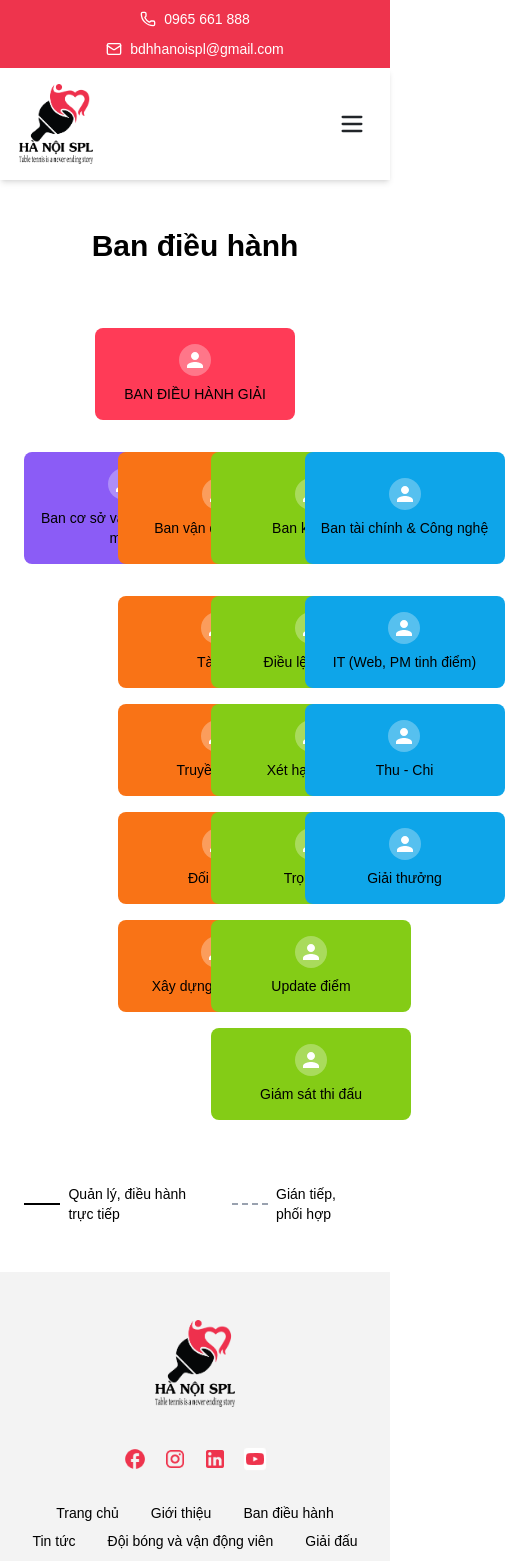
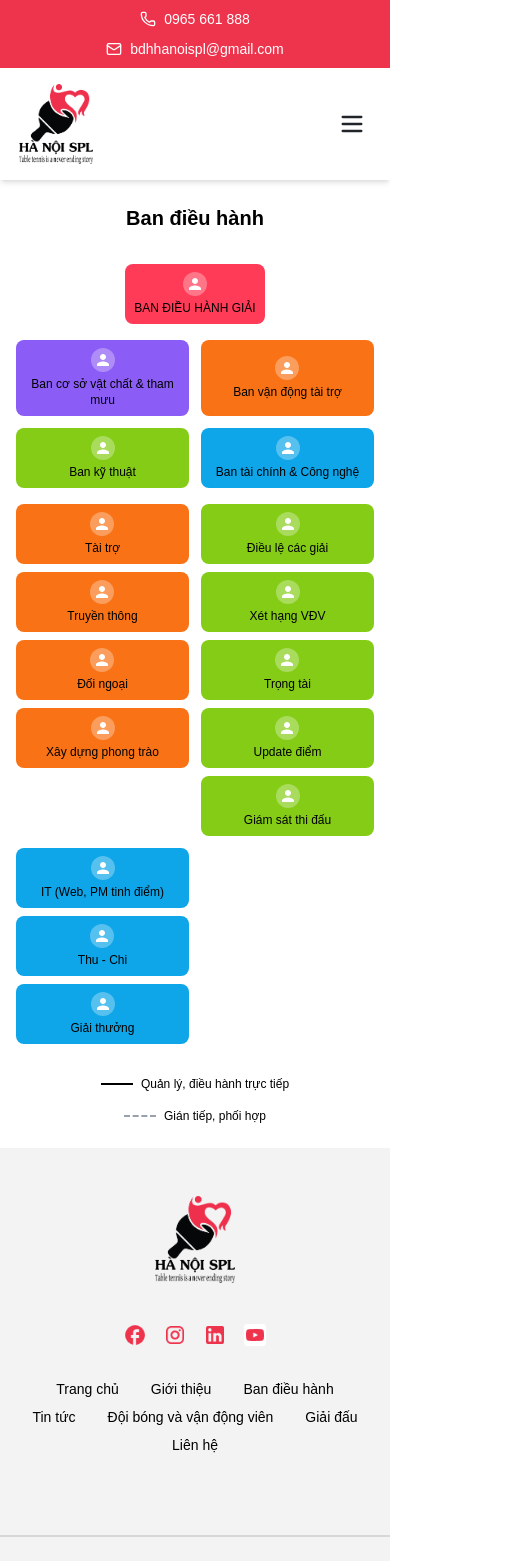
Before and after one commit to nguyentiennghiep/bongban-superlg, a Next.js app: page /executive-board in a window 390 px wide. Shown: the top 1561 px of the page, 505 px wide, since content can reach past the window. Built offline with nearby package versions, Linux system fonts and the light colour scheme.

Commit message:
update page

```diff
--- a/src/app/executive-board/page.tsx
+++ b/src/app/executive-board/page.tsx
@@ -8,16 +8,17 @@ interface BoardMemberProps {
 const BoardMember = ({ title, bgColor }: BoardMemberProps) => {
   return (
     <div
-      className={`${bgColor} rounded-lg p-4 flex items-center justify-center min-w-[200px]`}
+      className={`${bgColor} rounded-lg p-2 sm:p-4 flex items-center justify-center min-w-[140px] sm:min-w-[200px]`}
     >
       <div className="text-center">
-        <div className="w-8 h-8 bg-white/30 rounded-full mx-auto mb-2 flex items-center justify-center">
+        <div className="w-6 h-6 sm:w-8 sm:h-8 bg-white/30 rounded-full mx-auto mb-1 sm:mb-2 flex items-center justify-center">
           <svg
-            width="16"
-            height="16"
+            width="12"
+            height="12"
             viewBox="0 0 16 16"
             fill="none"
             xmlns="http://www.w3.org/2000/svg"
+            className="sm:w-4 sm:h-4"
           >
             <path
               d="M8 8C10.21 8 12 6.21 12 4C12 1.79 10.21 0 8 0C5.79 0 4 1.79 4 4C4 6.21 5.79 8 8 8ZM8 10C5.33 10 0 11.34 0 14V16H16V14C16 11.34 10.67 10 8 10Z"
@@ -25,7 +26,7 @@ const BoardMember = ({ title, bgColor }: BoardMemberProps) => {
             />
           </svg>
         </div>
-        <p className="text-black text-sm font-medium">{title}</p>
+        <p className="text-black text-xs sm:text-sm font-medium">{title}</p>
       </div>
     </div>
   );
@@ -34,17 +35,19 @@ const BoardMember = ({ title, bgColor }: BoardMemberProps) => {
 export default function ExecutiveBoardPage() {
   return (
     <div className="bg-white min-h-screen">
-      <div className="container mx-auto px-6 py-12">
-        <h1 className="text-3xl font-bold text-center mb-16">Ban điều hành</h1>
+      <div className="container mx-auto px-4 sm:px-6 py-6 sm:py-12">
+        <h1 className="text-xl sm:text-3xl font-bold text-center mb-8 sm:mb-16">
+          Ban điều hành
+        </h1>
 
         <div className="flex flex-col items-center">
           {/* Ban điều hành giải */}
-          <div className="mb-8">
+          <div className="mb-4 sm:mb-8">
             <BoardMember title="BAN ĐIỀU HÀNH GIẢI" bgColor="bg-[#FF3B57]" />
           </div>
 
           {/* Main departments */}
-          <div className="grid grid-cols-4 gap-8 mb-8 w-full max-w-4xl">
+          <div className="grid grid-cols-2 sm:grid-cols-4 gap-3 sm:gap-8 mb-4 sm:mb-8 w-full max-w-4xl">
             <BoardMember
               title="Ban cơ sở vật chất & tham mưu"
               bgColor="bg-[#8B5CF6]"
@@ -59,12 +62,12 @@ export default function ExecutiveBoardPage() {
 
           {/* Sub departments */}
           <div className="w-full max-w-4xl">
-            <div className="grid grid-cols-4 gap-8">
+            <div className="grid grid-cols-2 sm:grid-cols-4 gap-3 sm:gap-8">
               {/* Empty column for first department */}
-              <div></div>
+              <div className="hidden sm:block"></div>
 
               {/* Tài trợ column */}
-              <div className="space-y-4">
+              <div className="space-y-2 sm:space-y-4">
                 <BoardMember title="Tài trợ" bgColor="bg-[#F97316]" />
                 <BoardMember title="Truyền thông" bgColor="bg-[#F97316]" />
                 <BoardMember title="Đối ngoại" bgColor="bg-[#F97316]" />
@@ -75,7 +78,7 @@ export default function ExecutiveBoardPage() {
               </div>
 
               {/* Kỹ thuật column */}
-              <div className="space-y-4">
+              <div className="space-y-2 sm:space-y-4">
                 <BoardMember title="Điều lệ các giải" bgColor="bg-[#84CC16]" />
                 <BoardMember title="Xét hạng VĐV" bgColor="bg-[#84CC16]" />
                 <BoardMember title="Trọng tài" bgColor="bg-[#84CC16]" />
@@ -84,7 +87,7 @@ export default function ExecutiveBoardPage() {
               </div>
 
               {/* Tài chính & Công nghệ column */}
-              <div className="space-y-4">
+              <div className="space-y-2 sm:space-y-4">
                 <BoardMember
                   title="IT (Web, PM tinh điểm)"
                   bgColor="bg-[#0EA5E9]"
@@ -96,14 +99,16 @@ export default function ExecutiveBoardPage() {
           </div>
 
           {/* Legend */}
-          <div className="mt-16 flex items-center gap-8">
+          <div className="mt-8 sm:mt-16 flex flex-col sm:flex-row items-center gap-4 sm:gap-8">
             <div className="flex items-center gap-2">
-              <div className="w-12 h-0 border-t-2 border-black"></div>
-              <span className="text-sm">Quản lý, điều hành trực tiếp</span>
+              <div className="w-8 sm:w-12 h-0 border-t-2 border-black"></div>
+              <span className="text-xs sm:text-sm">
+                Quản lý, điều hành trực tiếp
+              </span>
             </div>
             <div className="flex items-center gap-2">
-              <div className="w-12 h-0 border-t-2 border-dashed border-gray-400"></div>
-              <span className="text-sm">Gián tiếp, phối hợp</span>
+              <div className="w-8 sm:w-12 h-0 border-t-2 border-dashed border-gray-400"></div>
+              <span className="text-xs sm:text-sm">Gián tiếp, phối hợp</span>
             </div>
           </div>
         </div>
```
